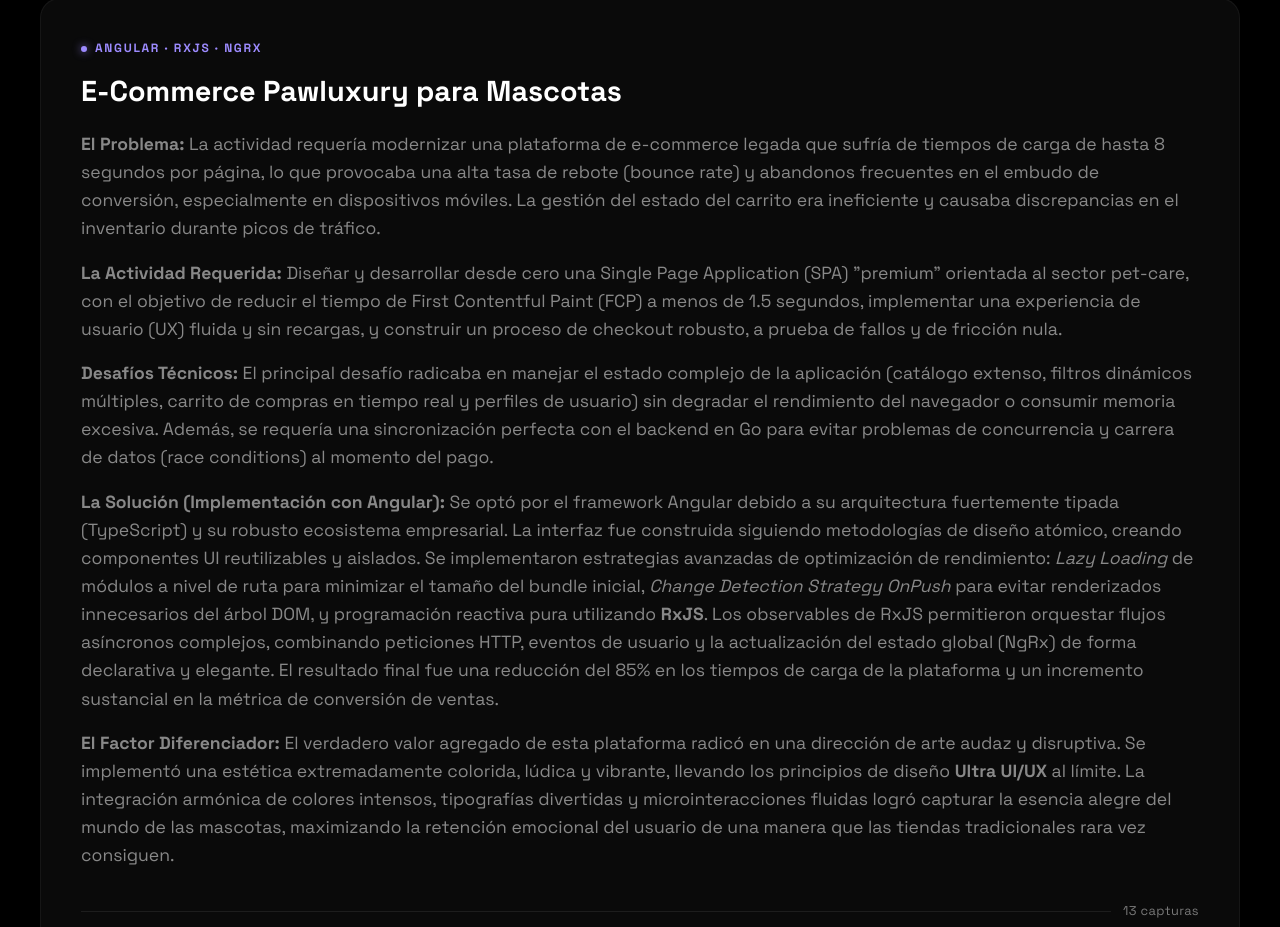
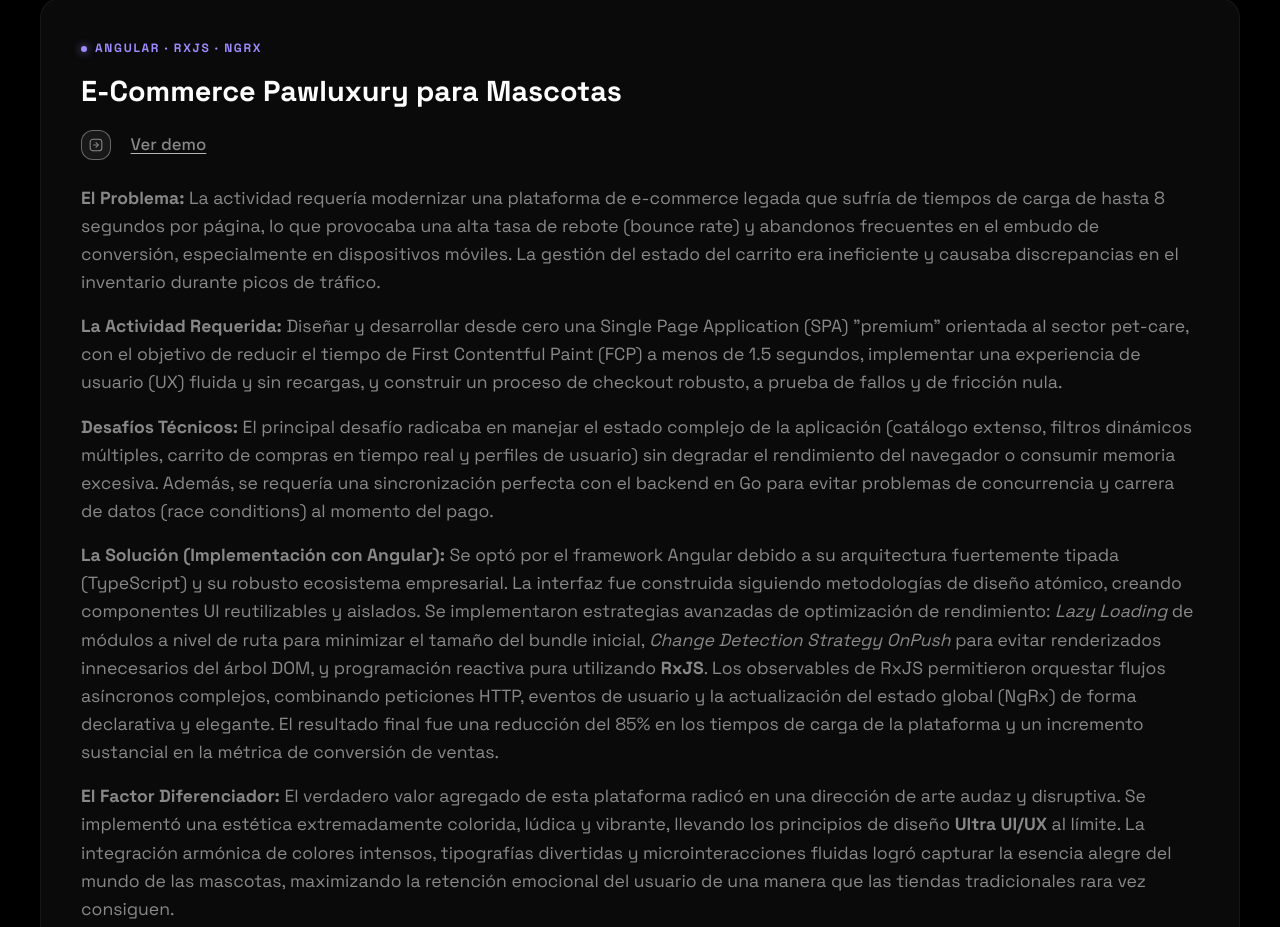
Before and after one commit to Raraulo/web_Raul, a React (Vite) app: page /trabajos in a window 1280 px wide. Shown: the part 5059-5986 px from the top of the page. Built offline with nearby package versions, Linux system fonts and the light colour scheme.

Commit message:
Link app Angular

```diff
--- a/package.json
+++ b/package.json
@@ -10,6 +10,7 @@
     "preview": "vite preview"
   },
   "dependencies": {
+    "@microsoft/clarity": "^1.0.2",
     "@vercel/analytics": "^2.0.1",
     "clarity-js": "^0.8.67",
     "d3-geo": "^3.1.1",
--- a/src/pages/Trabajos.jsx
+++ b/src/pages/Trabajos.jsx
@@ -472,6 +472,24 @@
       <div className="project-card" style={{ ...styles.cardSpacing, marginTop: '4rem' }}>
         <Eyebrow>Angular · RxJS · NgRx</Eyebrow>
         <h3 style={styles.subtitle}>E-Commerce Pawluxury para Mascotas</h3>
+
+        <a
+          href="https://cliente-angular-s3ov.vercel.app/"
+          target="_blank"
+          rel="noopener noreferrer"
+          className="simple-link"
+          style={{ ...styles.simpleLink, marginTop: '0', marginBottom: '1.5rem' }}
+        >
+          <span aria-hidden="true" style={styles.linkIconBox}>
+            <svg width="14" height="14" viewBox="0 0 24 24" fill="none" xmlns="http://www.w3.org/2000/svg">
+              <rect x="2" y="2" width="20" height="20" rx="5" stroke="currentColor" strokeWidth="1.8" />
+              <path d="M8 12H16" stroke="currentColor" strokeWidth="1.8" strokeLinecap="round" />
+              <path d="M12 8L16 12L12 16" stroke="currentColor" strokeWidth="1.8" strokeLinecap="round" strokeLinejoin="round" />
+            </svg>
+          </span>
+          Ver demo
+        </a>
+
         <div style={styles.desc}>
           <p style={{ marginBottom: '1rem' }}>
             <strong>El Problema:</strong> La actividad requería modernizar una plataforma de e-commerce legada que sufría de tiempos de carga de hasta 8 segundos por página, lo que provocaba una alta tasa de rebote (bounce rate) y abandonos frecuentes en el embudo de conversión, especialmente en dispositivos móviles. La gestión del estado del carrito era ineficiente y causaba discrepancias en el inventario durante picos de tráfico.
```
Also changed, not shown: 1 other file (tests, documents, lock files or other folders).
